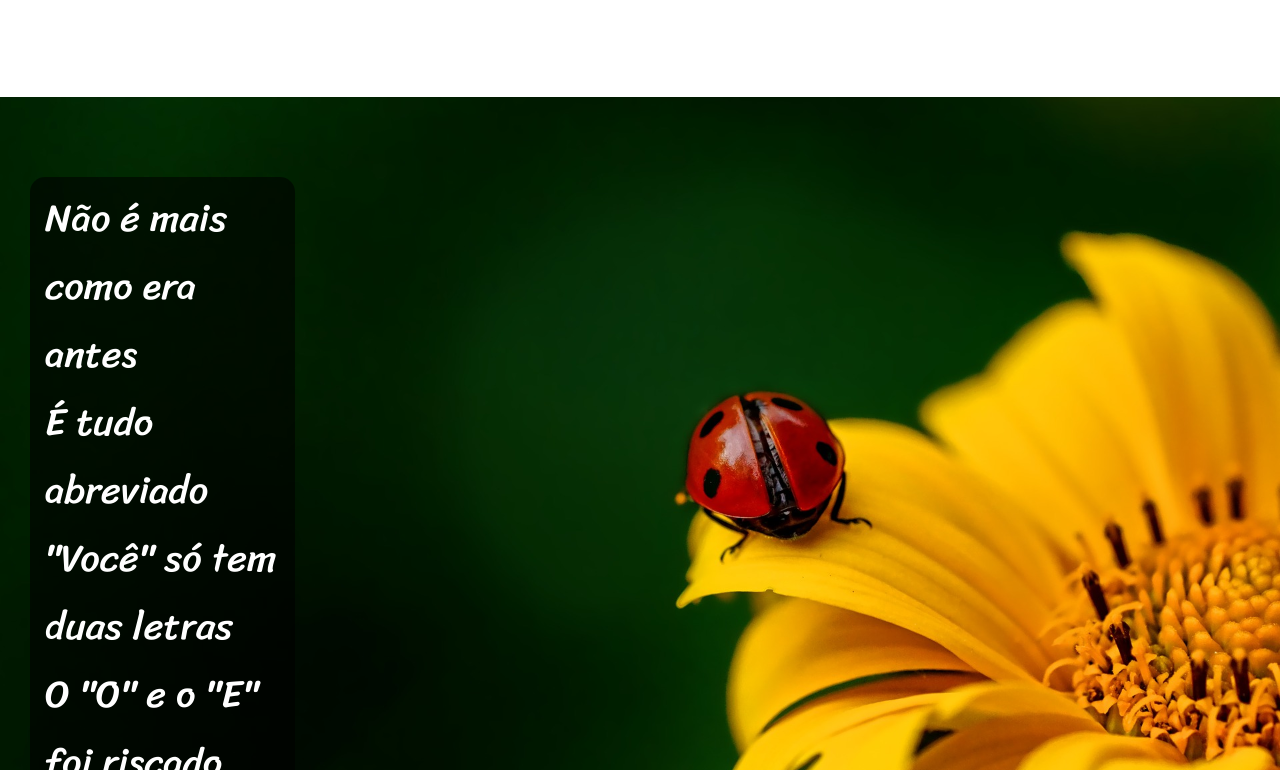
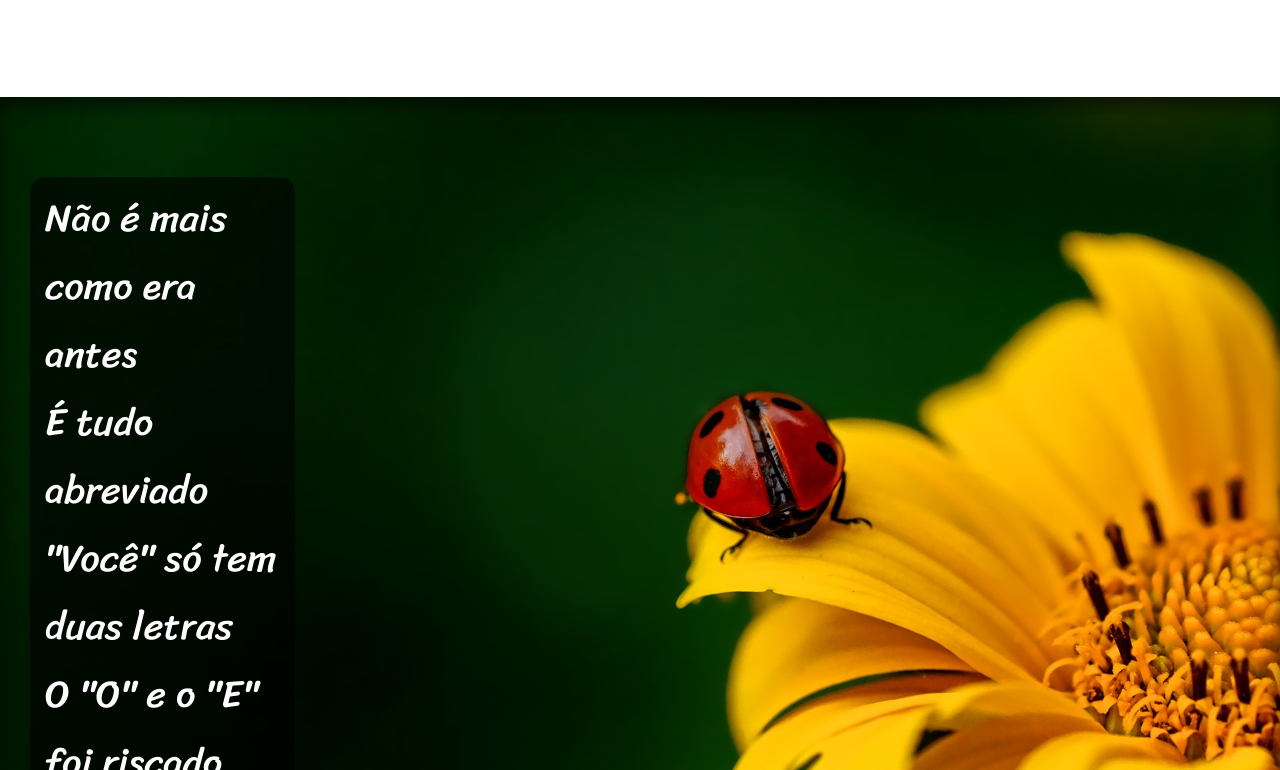
Before and after one commit to Eliel-Julio/desafio-12, a plain HTML site: page index.html in a window 1280 px wide. Shown: the part 770-1540 px from the top of the page. Drawn offline with Linux system fonts and the light colour scheme.

Commit message:
Update style.css

```diff
--- a/estilo/style.css
+++ b/estilo/style.css
@@ -58,6 +58,7 @@ body{
                 }
             }
             &.imagem{
+                box-shadow: inset 0px 10px 15px rgba(0, 0, 0, 0.5);
                 background-color: darkgray;
                 background-image: url();
                 color: white;
```
